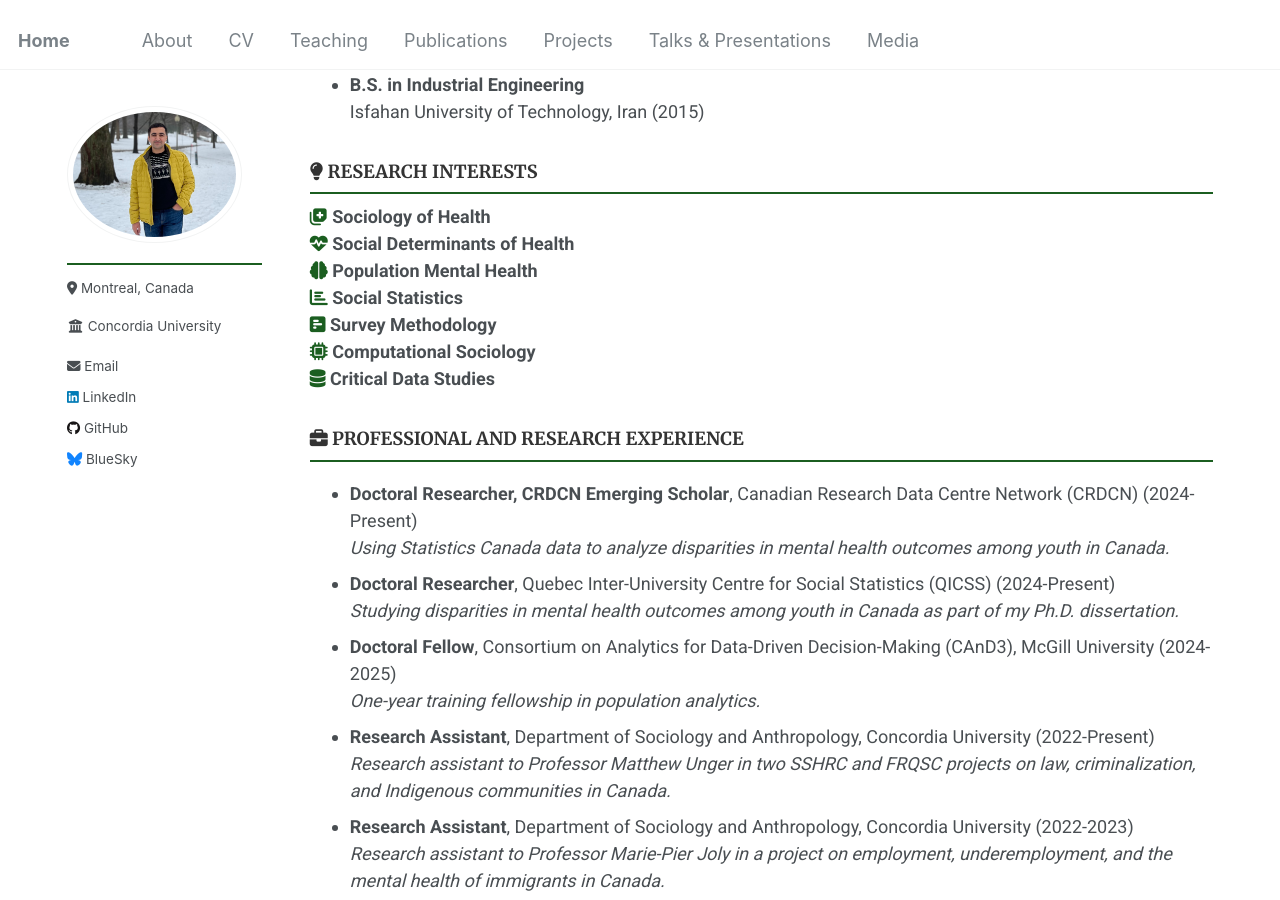
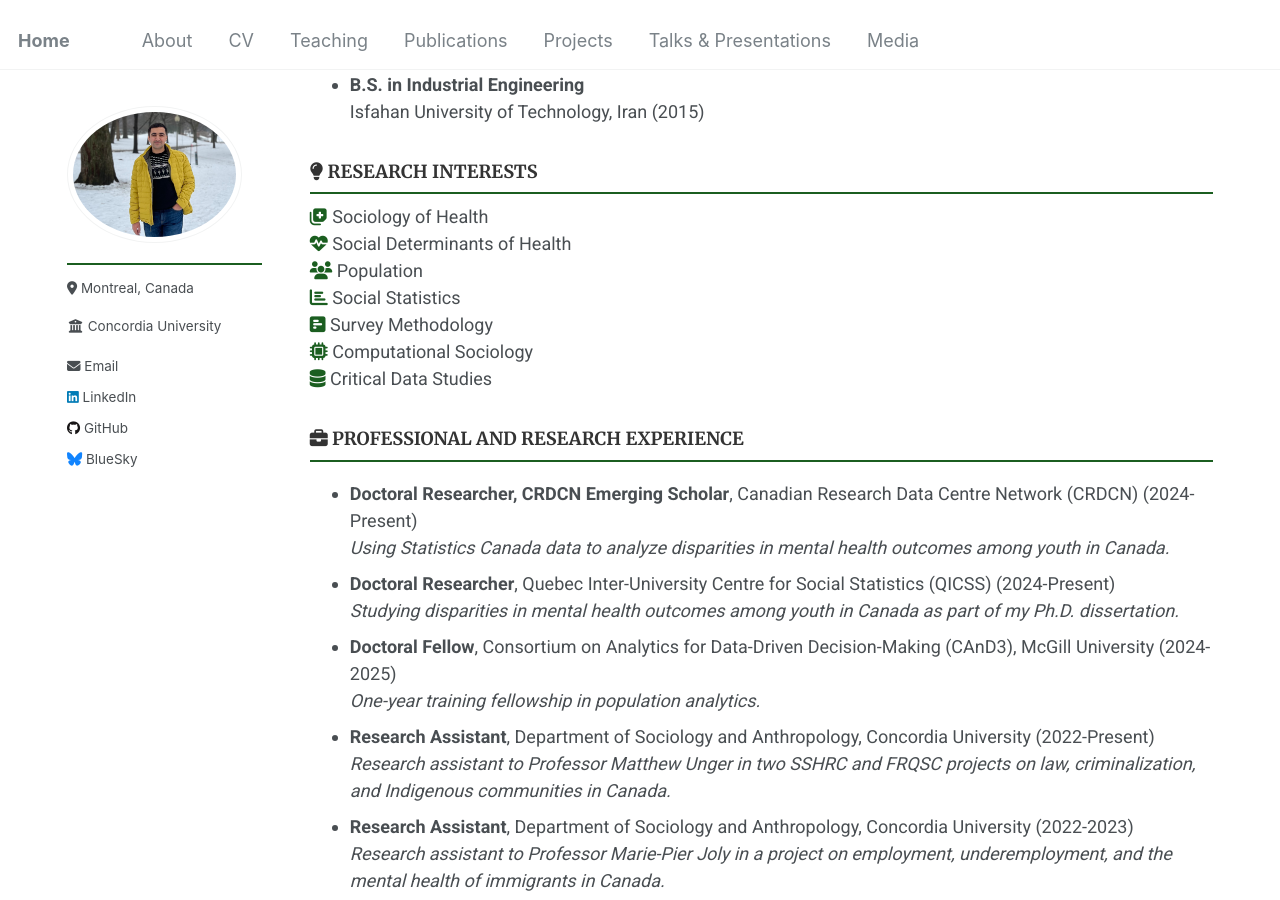
Before and after one commit to Mohsnmonji/mohsnmonji.github.io, a Jekyll site: the page built from _pages/Curriculum Vitae.md, in a window 1280 px wide and 900 px high, scrolled down 387 px. Built offline with Jekyll 4.4.1, drawn with Linux system fonts in a browser that asks for light colours.

Commit message:
Update Curriculum Vitae.md

```diff
--- a/_pages/Curriculum Vitae.md
+++ b/_pages/Curriculum Vitae.md
@@ -37,13 +37,13 @@ redirect_from:
 <!-- RESEARCH INTERESTS -->
 <h3><i class="fas fa-lightbulb"></i> RESEARCH INTERESTS</h3>
 <div>
-  <i class="fas fa-notes-medical" style="color: #1B5E20;"></i> <strong>Sociology of Health</strong><br>
-  <i class="fas fa-heartbeat" style="color: #1B5E20;"></i> <strong>Social Determinants of Health</strong><br>
-  <i class="fas fa-brain" style="color: #1B5E20;"></i> <strong>Population Mental Health</strong><br>
-  <i class="fas fa-chart-bar" style="color: #1B5E20;"></i> <strong>Social Statistics</strong><br>
-  <i class="fas fa-poll-h" style="color: #1B5E20;"></i> <strong>Survey Methodology</strong><br>
-  <i class="fas fa-microchip" style="color: #1B5E20;"></i> <strong>Computational Sociology</strong><br>
-  <i class="fas fa-database" style="color: #1B5E20;"></i> <strong>Critical Data Studies</strong>
+  <i class="fas fa-notes-medical" style="color: #1B5E20;"></i> Sociology of Health<br>
+  <i class="fas fa-heartbeat" style="color: #1B5E20;"></i> Social Determinants of Health<br>
+  <i class="fas fa-users" style="color: #1B5E20;"></i> Population<br>
+  <i class="fas fa-chart-bar" style="color: #1B5E20;"></i> Social Statistics<br>
+  <i class="fas fa-poll-h" style="color: #1B5E20;"></i> Survey Methodology<br>
+  <i class="fas fa-microchip" style="color: #1B5E20;"></i> Computational Sociology<br>
+  <i class="fas fa-database" style="color: #1B5E20;"></i> Critical Data Studies
 </div>
 
 
```
